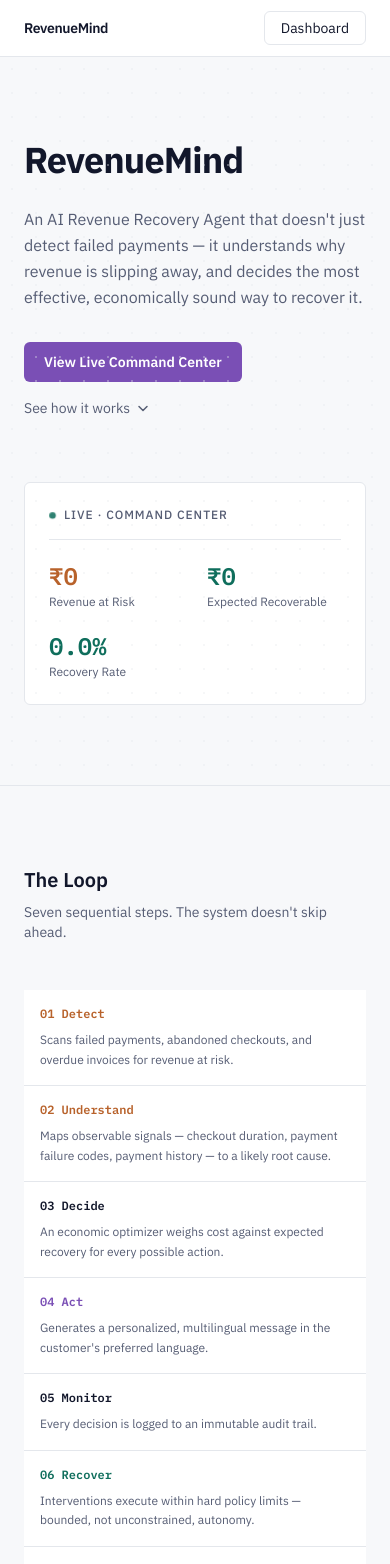
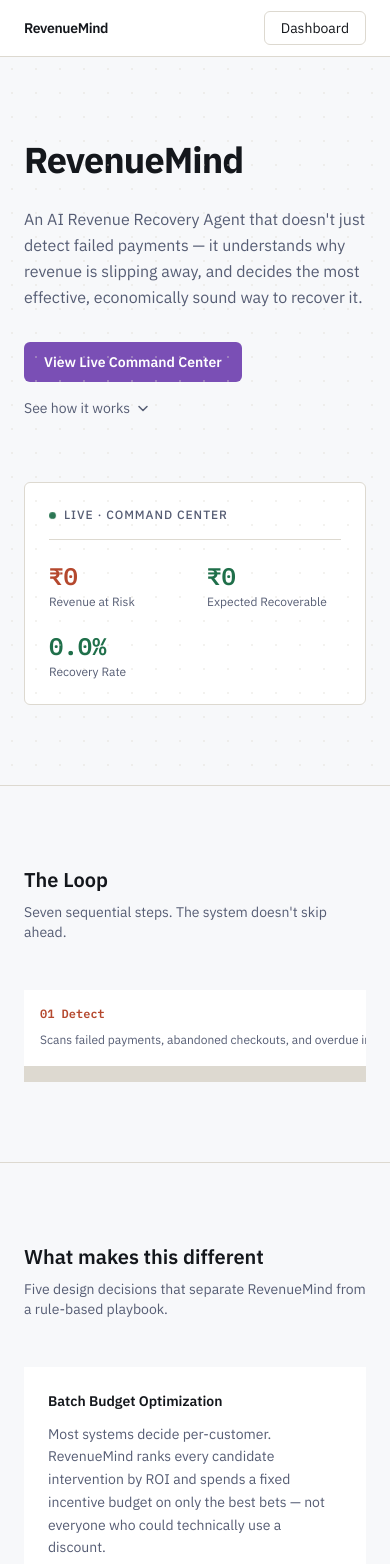
Before and after one commit to iamdhruv17/RevenueMind, a Next.js app: page / in a window 390 px wide. Shown: the top 1564 px of the page. Built offline with nearby package versions, Linux system fonts and the light colour scheme; no server answers; the database is empty.

Commit message:
UI Polish: Refine landing page layout, fix currency formatting, update theme tokens

```diff
--- a/src/app/_components/HeroStatCard.tsx
+++ b/src/app/_components/HeroStatCard.tsx
@@ -48,7 +48,7 @@
   const formatted =
     stat.decimals && stat.decimals > 0
       ? value.toFixed(stat.decimals)
-      : new Intl.NumberFormat('en-IN').format(value);
+      : new Intl.NumberFormat('en-IN', { maximumFractionDigits: 0 }).format(value);
 
   return (
     <div>
--- a/src/app/page.tsx
+++ b/src/app/page.tsx
@@ -130,6 +130,10 @@
   {
     title: "Cross-Merchant Signal Advantage",
     body: "Running on Razorpay's rails means recovery signals aren't limited to one merchant's history. Payment failure patterns, retry success rates, and customer reliability signals observed across the network sharpen every prediction — a moat a single-merchant tool can't replicate.",
+  },
+  {
+    title: "Fast In-Database Propensity Scoring",
+    body: "Recovery propensity isn't evaluated by fetching rows into memory and looping over them. The Customer Behavior Agent compiles its multi-variable scoring formula into a single raw SQL update, scoring thousands of profiles entirely within Postgres.",
   },
 ];
 
@@ -283,12 +287,12 @@
             Seven sequential steps. The system doesn't skip ahead.
           </p>
 
-          {/* Single row at lg — 7 equal columns. On smaller screens, 1-col or 2-col grid. */}
-          <div className="grid grid-cols-1 sm:grid-cols-2 lg:grid-cols-7 gap-px" style={{ backgroundColor: "var(--rm-border)" }}>
+          {/* Single row at lg — 7 equal columns. On smaller screens, horizontally scrollable row. */}
+          <div className="flex overflow-x-auto pb-4 lg:pb-0 hide-scrollbar snap-x lg:grid lg:grid-cols-7 gap-px" style={{ backgroundColor: "var(--rm-border)" }}>
             {LOOP_STEPS.map((step, i) => (
               <div
                 key={step.name}
-                className="p-4"
+                className="p-4 min-w-[240px] lg:min-w-0 snap-start shrink-0"
                 style={{ backgroundColor: "var(--rm-surface)" }}
               >
                 <div
@@ -470,16 +474,20 @@
           </h2>
 
           <div
-            className="relative w-full rounded-[6px] border border-dashed flex items-center justify-center bg-transparent"
+            className="relative w-full rounded-[6px] border flex items-center justify-center bg-transparent overflow-hidden shadow-sm hover:shadow transition-shadow"
             style={{
-              aspectRatio: "16/9",
+              aspectRatio: "1440/900",
               borderColor: "var(--rm-border)",
             }}
           >
-            <p className="text-sm font-mono" style={{ color: "var(--rm-ink-muted)" }}>
-              Dashboard walkthrough — [GIF/video to be embedded]
-            </p>
-            {/* TODO: Replace with actual screen recording of the Command Center dashboard (sidebar nav, live tables, intervention feed). Record via Loom or screen capture, export as GIF or embed as <video autoplay loop muted>. */}
+            <Link href="/dashboard" className="block w-full h-full">
+              {/* eslint-disable-next-line @next/next/no-img-element */}
+              <img
+                src="/dashboard-screenshot.png"
+                alt="Dashboard walkthrough"
+                className="w-full h-full object-cover opacity-90 hover:opacity-100 transition-opacity"
+              />
+            </Link>
           </div>
         </div>
       </section>
--- a/src/app/tokens.css
+++ b/src/app/tokens.css
@@ -7,16 +7,23 @@
   /* Backgrounds */
   --rm-bg: #F7F8FA;
   --rm-surface: #FFFFFF;
+  --rm-paper: #F7F6F3;    /* warm off-white background */
 
   /* Typography */
-  --rm-ink: #12172B;
+  --rm-ink: #14171C;      /* primary text / dark surfaces */
   --rm-ink-muted: #565D74;
 
   /* Borders */
-  --rm-border: #E4E7EC;
+  --rm-line: #DDD9D0;     /* hairline borders/dividers */
 
   /* Accent palette */
-  --rm-accent-recover: #0F6E5C;   /* green  — recovery, approve, positive delta */
-  --rm-accent-risk: #B8622B;      /* amber  — risk amounts, violations           */
-  --rm-accent-escalate: #7A4FB5;  /* purple — escalations, primary actions       */
+  --rm-signal: #1F6F4A;   /* recovered / success — use sparingly */
+  --rm-risk: #B5482E;     /* at-risk — muted, not alarm red */
+  --rm-accent: #7A4FB5;   /* interactive elements, purple/violet */
+
+  /* Legacy dashboard aliases (do not remove unless fixing all usages) */
+  --rm-border: var(--rm-line);
+  --rm-accent-recover: var(--rm-signal);
+  --rm-accent-risk: var(--rm-risk);
+  --rm-accent-escalate: var(--rm-accent);
 }
```
Also changed, not shown: public/dashboard-screenshot.png (added).
